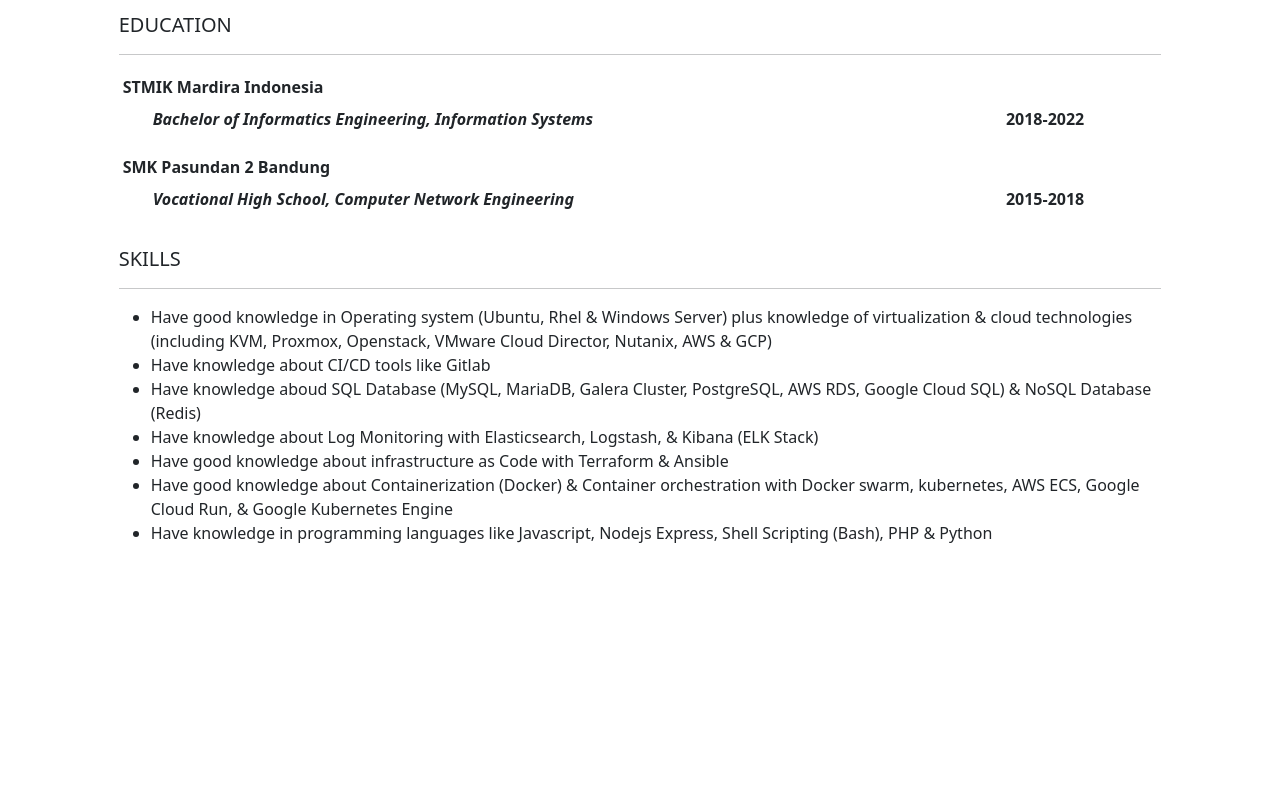
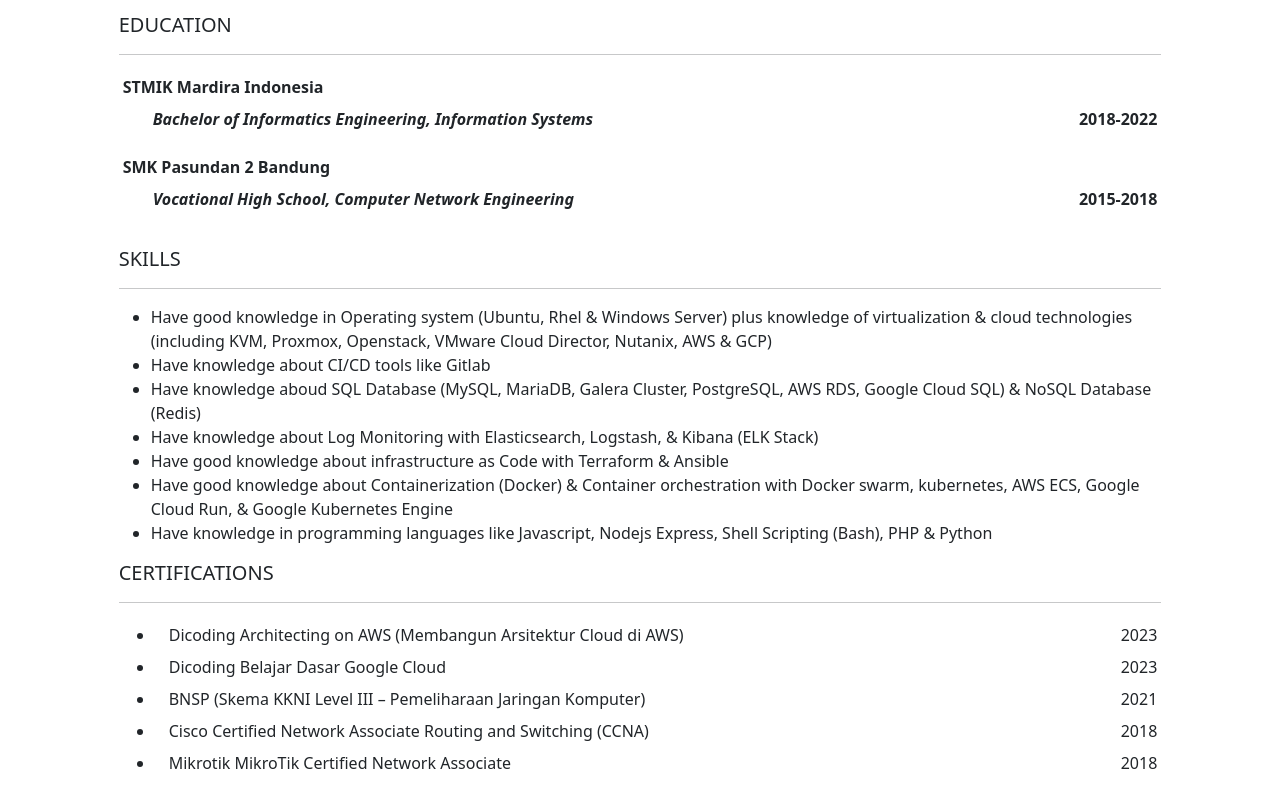
Before and after one commit to rizkypanz16/cv-ats-rizkypanjis, a website: page index.html in a window 1280 px wide. Shown: the part 747-1554 px from the top of the page. Before the commit the page ends 1356 px from the top, so only its background shows below. Drawn offline with nearby package versions, Linux system fonts and the light colour scheme.

Commit message:
add certification

```diff
--- a/index.html
+++ b/index.html
@@ -195,7 +195,7 @@
                     >
                   </p>
                 </th>
-                <td><strong>2018-2022</strong></td>
+                <td class="text-end"><strong>2018-2022</strong></td>
               </tr>
               <tr>
                 <th scope="row">SMK Pasundan 2 Bandung</th>
@@ -209,7 +209,7 @@
                     </em>
                   </p>
                 </th>
-                <td><strong>2015-2018</strong></td>
+                <td class="text-end"><strong>2015-2018</strong></td>
               </tr>
             </tbody>
           </table>
@@ -263,6 +263,63 @@
           </ul>
         </div>
       </div>
+
+      <div class="row">
+        <div class="col-md-1"></div>
+        <div class="col-md-10">
+          <span class="h5">CERTIFICATIONS</span>
+        </div>
+      </div>
+
+      <div class="row">
+        <div class="col-md-1"></div>
+        <div class="col-md-10"><hr /></div>
+      </div>
+
+      <div class="row">
+        <div class="col-md-1"></div>
+        <div class="col-md-10">
+          <ul>
+            <table class="table table-sm table-borderless">
+              <tbody>
+                <tr>
+                  <td><li></li></td>
+                  <td>
+                    Dicoding Architecting on AWS (Membangun Arsitektur Cloud di
+                    AWS)
+                  </td>
+                  <td class="text-end">2023</td>
+                </tr>
+                <tr>
+                  <td><li></li></td>
+                  <td>Dicoding Belajar Dasar Google Cloud</td>
+                  <td class="text-end">2023</td>
+                </tr>
+                <tr>
+                  <td><li></li></td>
+                  <td>
+                    BNSP (Skema KKNI Level III – Pemeliharaan Jaringan Komputer)
+                  </td>
+                  <td class="text-end">2021</td>
+                </tr>
+                <tr>
+                  <td><li></li></td>
+                  <td>
+                    Cisco Certified Network Associate Routing and Switching
+                    (CCNA)
+                  </td>
+                  <td class="text-end">2018</td>
+                </tr>
+                <tr>
+                  <td><li></li></td>
+                  <td>Mikrotik MikroTik Certified Network Associate</td>
+                  <td class="text-end">2018</td>
+                </tr>
+              </tbody>
+            </table>
+          </ul>
+        </div>
+      </div>
     </div>
   </body>
 </html>
```
